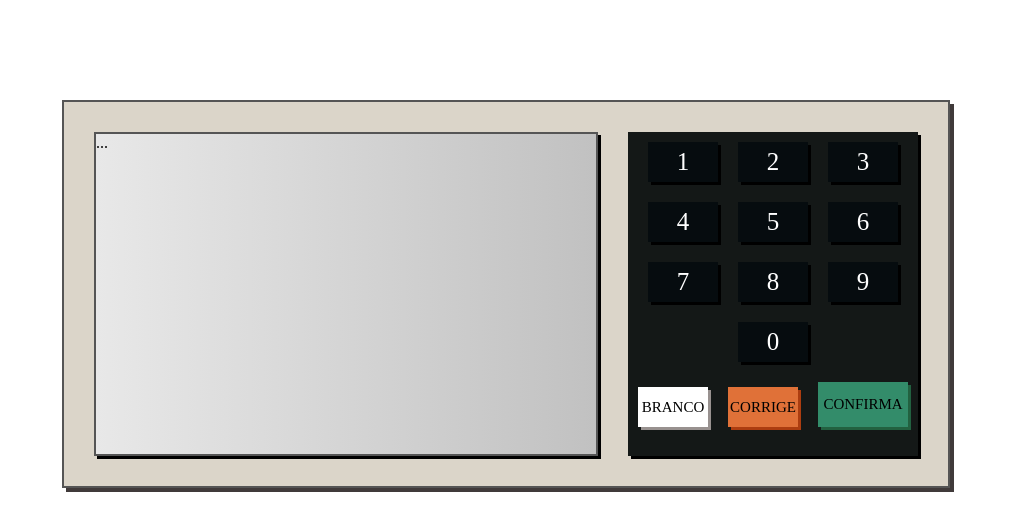
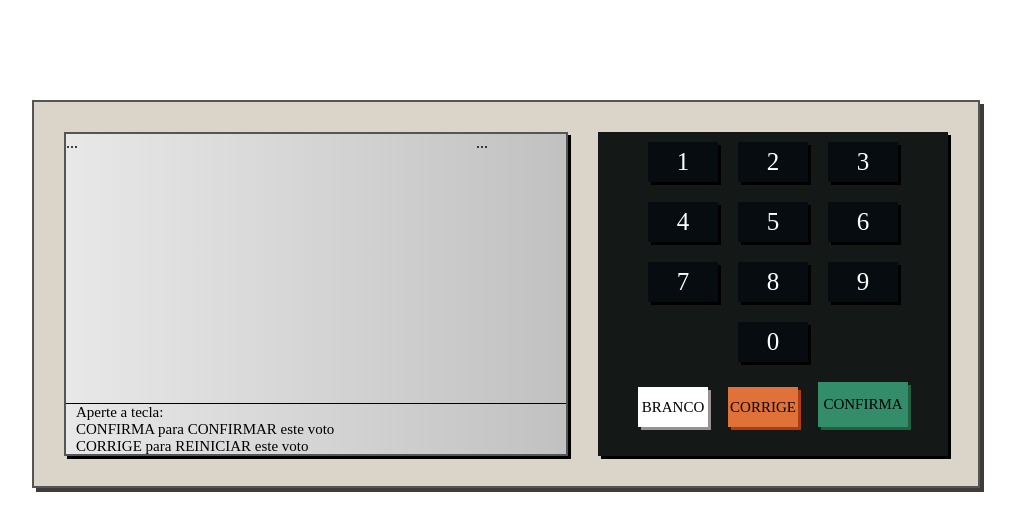
Before and after one commit to vinimeucaro/UrnaEletronica, a plain HTML site: page index.html in a window 1280 px wide. Shown: the whole page, without its empty margins (134-1149 px from the left). Drawn offline with Linux system fonts and the light colour scheme.

Commit message:
update on style.css

```diff
--- a/index.html
+++ b/index.html
@@ -9,11 +9,26 @@
 </head>
 <body>
     <div class="urna">
+
         <div class="tela">
+            <div class="topo">
+                <div class="topo--direita">
                     ...
+                </div>
+                <div class="topo--esquerda">
+                    ...
+                </div>
+            </div>
+            <div class="base">
+                Aperte a tecla:<br/>
+                CONFIRMA para CONFIRMAR este voto<br/>
+                CORRIGE para REINICIAR este voto
+            </div>
+        </div>
 
-        </div>
+
         <div class="teclado">
+            <div class="teclado--numerico">
                 <div class="teclado--linha">
                     <div class="teclado--botao">1</div>
                     <div class="teclado--botao">2</div>
@@ -32,13 +47,14 @@
                 <div class="teclado--linha">
                      <div class="teclado--botao">0</div>
                 </div>
+            </div>
             <div class="teclado--linha">
                 <div class="teclado--botao botao--branco">BRANCO</div>
                 <div class="teclado--botao botao--corrige">CORRIGE</div>
                 <div class="teclado--botao botao--confirma">CONFIRMA</div>
             </div>
+        </div>
 
-        </div>
     </div>
 </body>
 </html>
--- a/style.css
+++ b/style.css
@@ -19,6 +19,8 @@ body {
     background: linear-gradient(to right, #e8e8e8, #c1c1c1);
     border: 2px solid #555;
     box-shadow: 3px 3px 0px #000;
+    display: flex;
+    flex-direction: column;
 
 }
 .teclado {
@@ -48,8 +50,8 @@ body {
     box-shadow: 3px 3px 0px #000;
 }
 .teclado--numerico {
-    margin-left: 50px;
-    margin-right: 50px;
+    margin-left: 40px;
+    margin-right: 40px;
 }
 .botao--branco {
     background-color: #fff;
@@ -74,3 +76,24 @@ body {
     box-shadow: 3px 3px 0px #226140;
 
 }
+
+
+
+.topo {
+    flex: 1;
+    display: flex;
+}
+.topo--direita {
+    flex: 1;
+}
+.topo--esquerda {
+    width: 90px;
+}
+
+.base {
+    height: 50px;
+    font-size: 15px;
+    border-top: 1px solid #000;
+    padding-left: 10px;
+
+}
```
Lines whose indentation alone changed are shown as unchanged.
